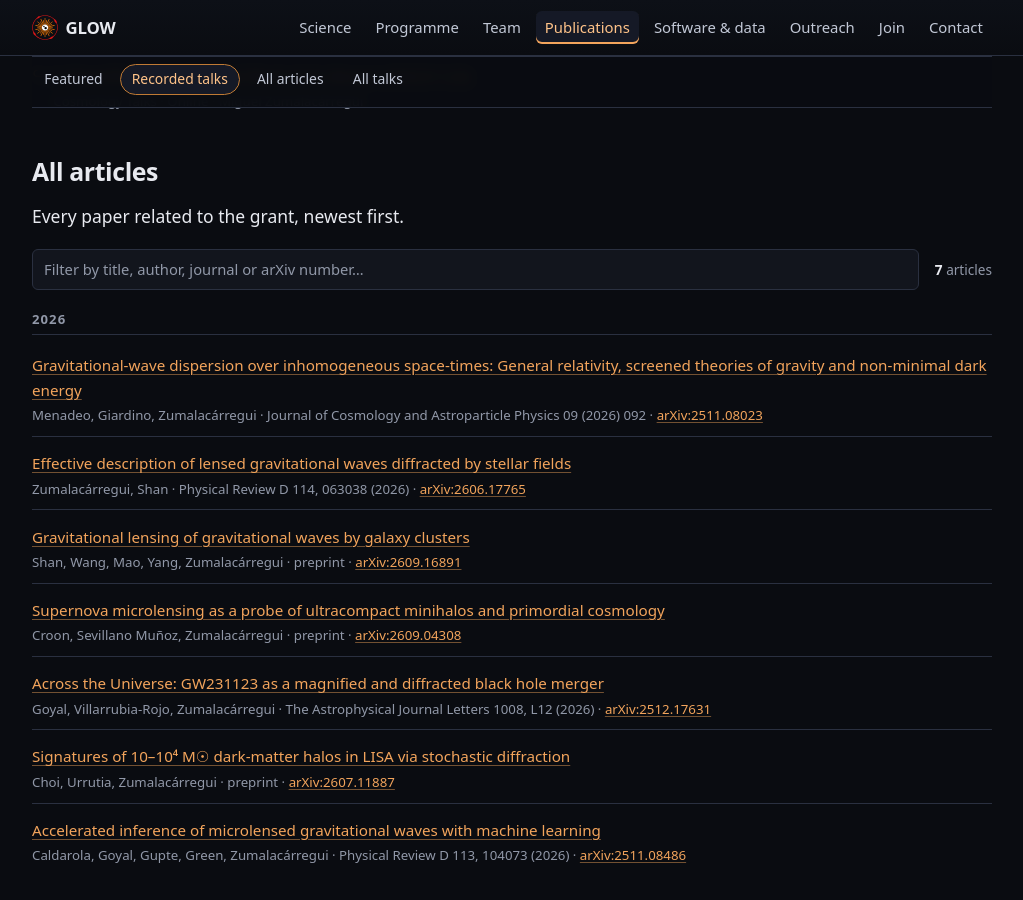
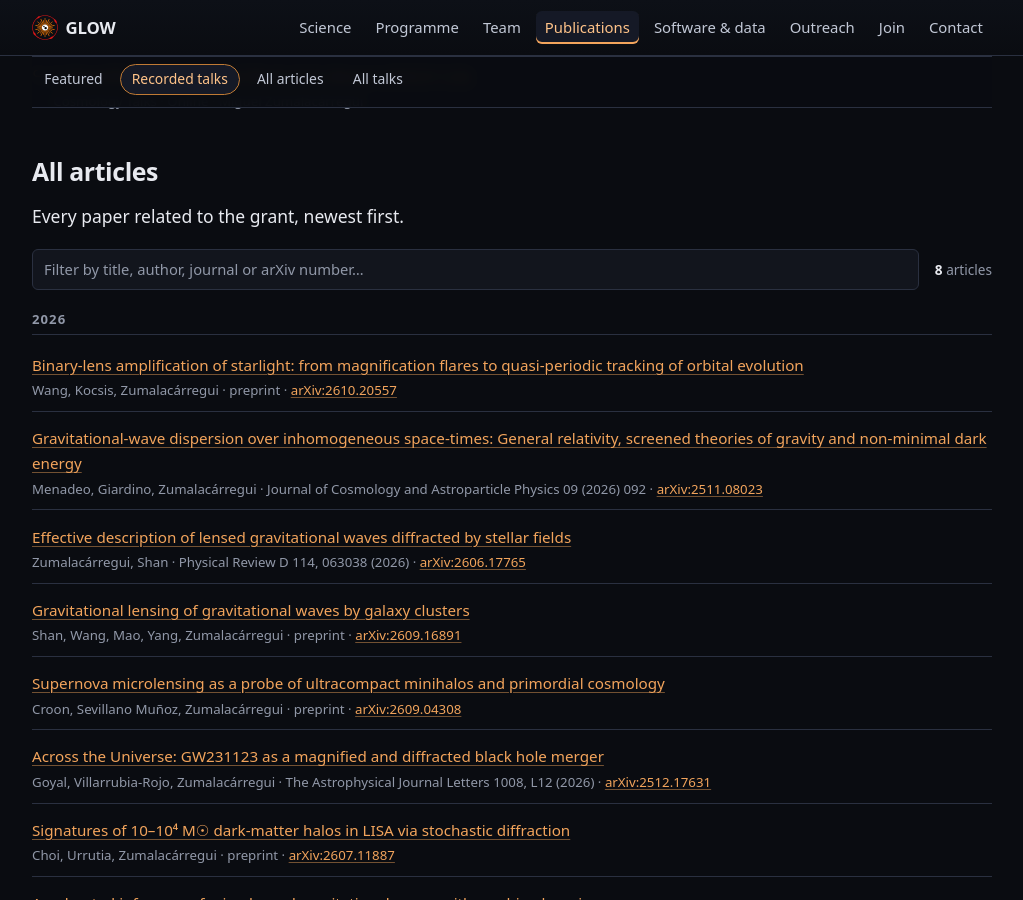
Before and after one commit to glow-astro/website, a Jekyll site: the page built from publications.html, in a window 1280 px wide and 900 px high, scrolled down 1914 px. Shown: the whole window, without its empty margins (128-1151 px from the left). Built offline with Jekyll 4.4.1, drawn with Linux system fonts in a browser that asks for light colours.

Commit message:
Add Wang, Kocsis & Zumalacarregui on binary-lens amplification of starlight
arXiv:2610.20557, the follow-up to the quasi-periodic lensed starlight paper.
Filed under WP2-A and listed on the sources topic, where lensing near
supermassive black holes lives. Not featured.

Co-Authored-By: Claude Opus 5.5 <noreply@anthropic.com>
Claude-Session: https://claude.ai/code/session_01AaS4JYVJpetHvpQDv6i2G2

```diff
--- a/_data/publications.yml
+++ b/_data/publications.yml
@@ -80,6 +80,25 @@
 #   page, not on the output list of this project.
 
 papers:
+  - title: "Binary-lens amplification of starlight: from magnification flares to quasi-periodic tracking of orbital evolution"
+    authors: ["Wang", "Kocsis", "Zumalacárregui"]
+    arxiv: "2610.20557"
+    # The follow-up to the quasi-periodic lensing of starlight paper
+    # (arXiv:2506.16544), which predates the grant and so is not listed.
+    # WP2-A, like its authors in people.yml and the "sources" topic it is
+    # listed on. Not featured until the owner says otherwise.
+    featured: false
+    url: "https://inspirehep.net/literature/3215228"
+    date: 2026-10-14
+    status: preprint
+    wps: ["WP2-A"]
+    summary: >-
+      A supermassive black-hole binary lensing a background star produces
+      caustics that rotate with the orbit. Depending on the star's proper
+      motion, this gives single- or double-peaked flares, or quasi-periodic
+      lensed starlight whose repeated peaks track the binary's orbital
+      evolution, including eccentricity, precession and inclination.
+
   - title: "Gravitational lensing of gravitational waves by galaxy clusters"
     authors: ["Shan", "Wang", "Mao", "Yang", "Zumalacárregui"]
     arxiv: "2609.16891"
--- a/_data/topics.yml
+++ b/_data/topics.yml
@@ -195,7 +195,7 @@
     enabling the observation of even the most distant sources. It can also
     reveal the association of a signal with a supermassive black hole.
   wps: ["WP2-A"]
-  papers: ["2512.17631"]
+  papers: ["2512.17631", "2610.20557"]
   # No animation exists for a magnified high-redshift source, but this plot
   # makes the page's whole argument at once, so the page opens on it.
   media:
```
